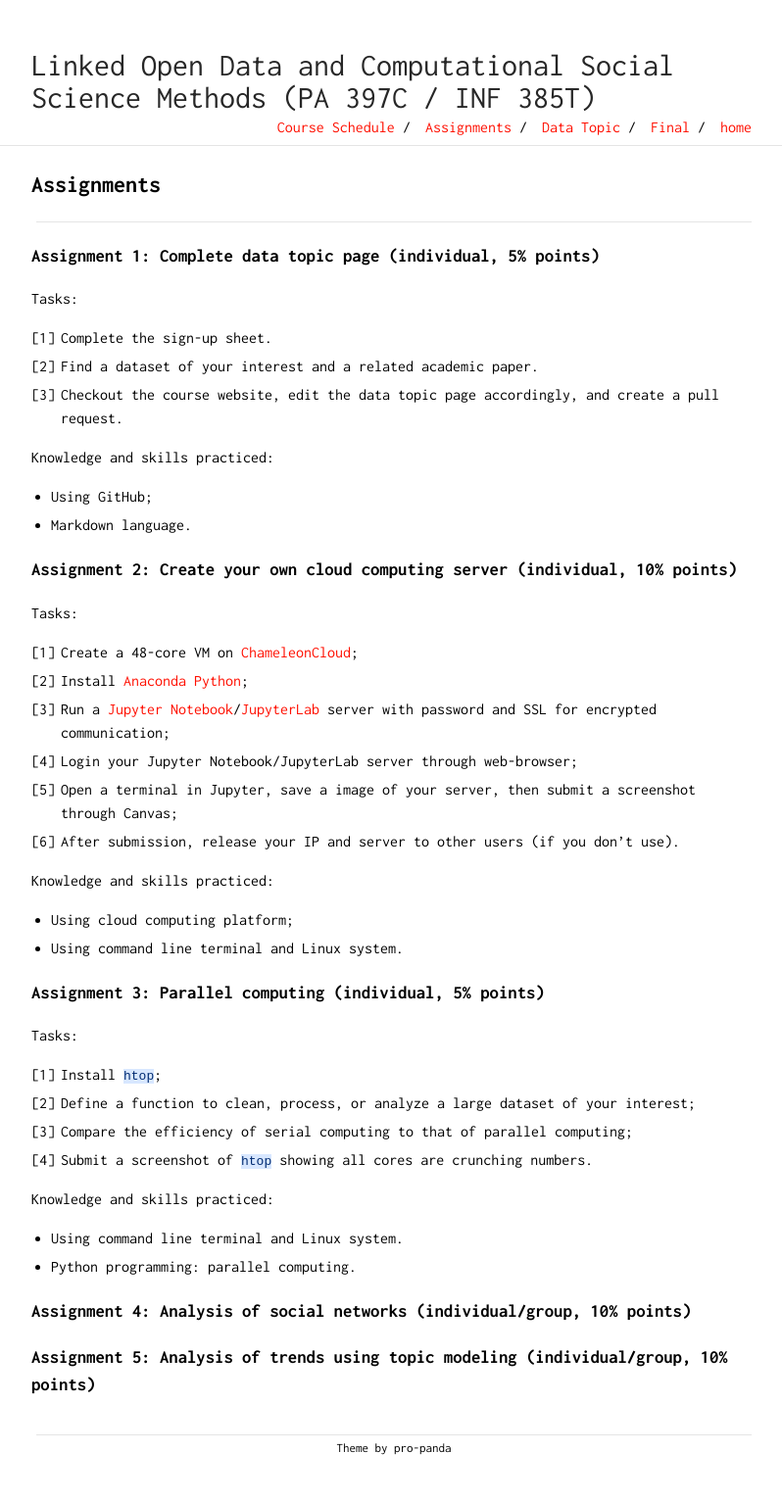
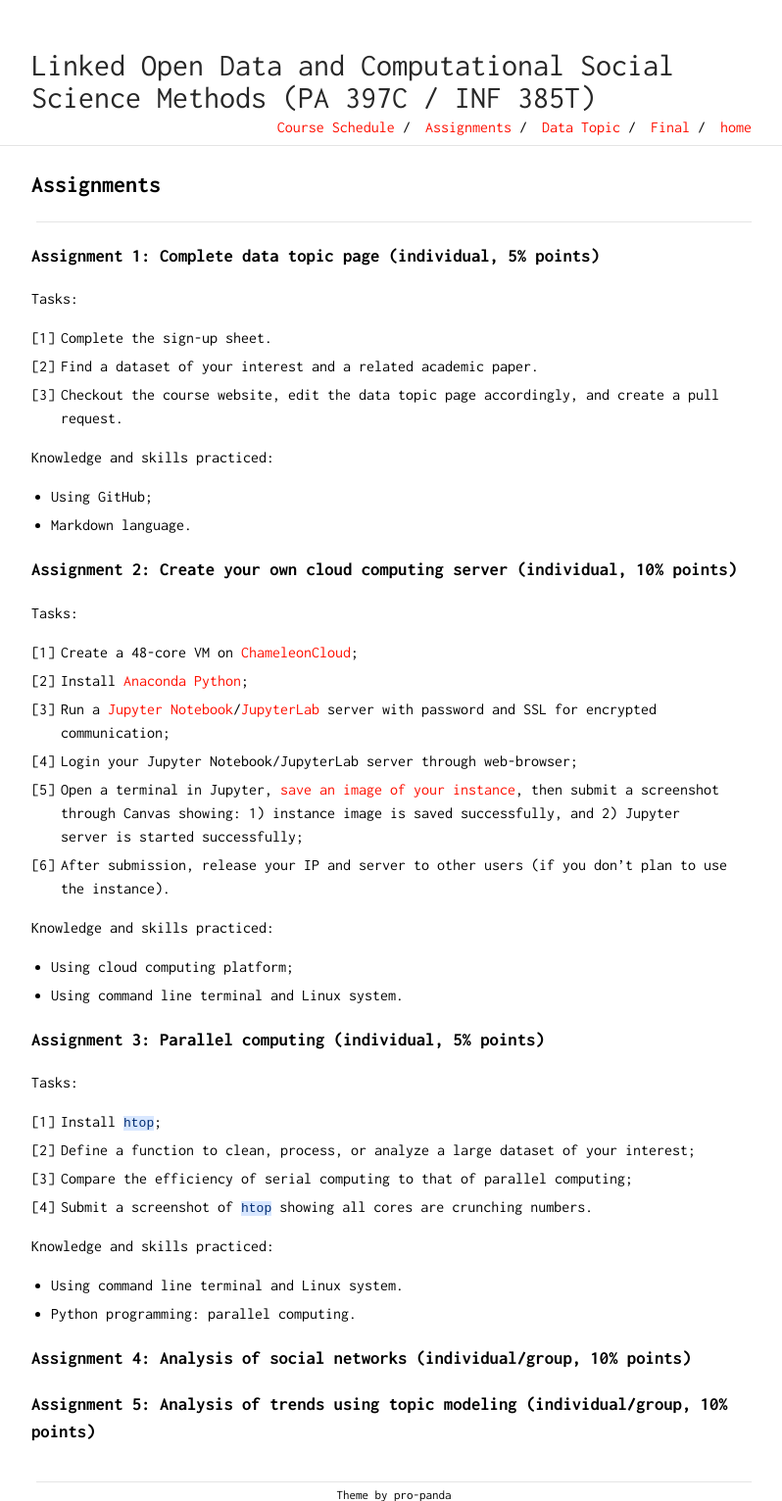
Before and after one commit to Xinjian-Paul-Li/open_data, a Jekyll site: the page built from docs/assignments.md, in a window 1280 px wide. Shown: the whole page at 98% size, without its empty margins (238-1036 px from the left). Built offline with Jekyll 4.4.1, drawn with Linux system fonts in a browser that asks for light colours; our own code applies the rules of GitHub Pages for plain Markdown files; before the commit the page ends 1484 px from its top, so only the background shows below that.

Commit message:
update course

```diff
--- a/docs/assignments.md
+++ b/docs/assignments.md
@@ -19,8 +19,8 @@ Tasks:
 2. Install [Anaconda Python](https://www.anaconda.com/distribution/);
 3. Run a [Jupyter Notebook](https://jupyter-notebook.readthedocs.io/en/stable/public_server.html)/[JupyterLab](https://jupyterlab.readthedocs.io/en/stable/getting_started/starting.html) server with password and SSL for encrypted communication;
 4. Login your Jupyter Notebook/JupyterLab server through web-browser;
-5. Open a terminal in Jupyter, save a image of your server, then submit a screenshot through Canvas;
-5. After submission, release your IP and server to other users (if you don't use).
+5. Open a terminal in Jupyter, [save an image of your instance](https://chameleoncloud.readthedocs.io/en/latest/technical/images.html), then submit a screenshot through Canvas showing: 1) instance image is saved successfully, and 2) Jupyter server is started successfully;
+6. After submission, release your IP and server to other users (if you don't plan to use the instance).
 
 Knowledge and skills practiced:
 - Using cloud computing platform;
```
